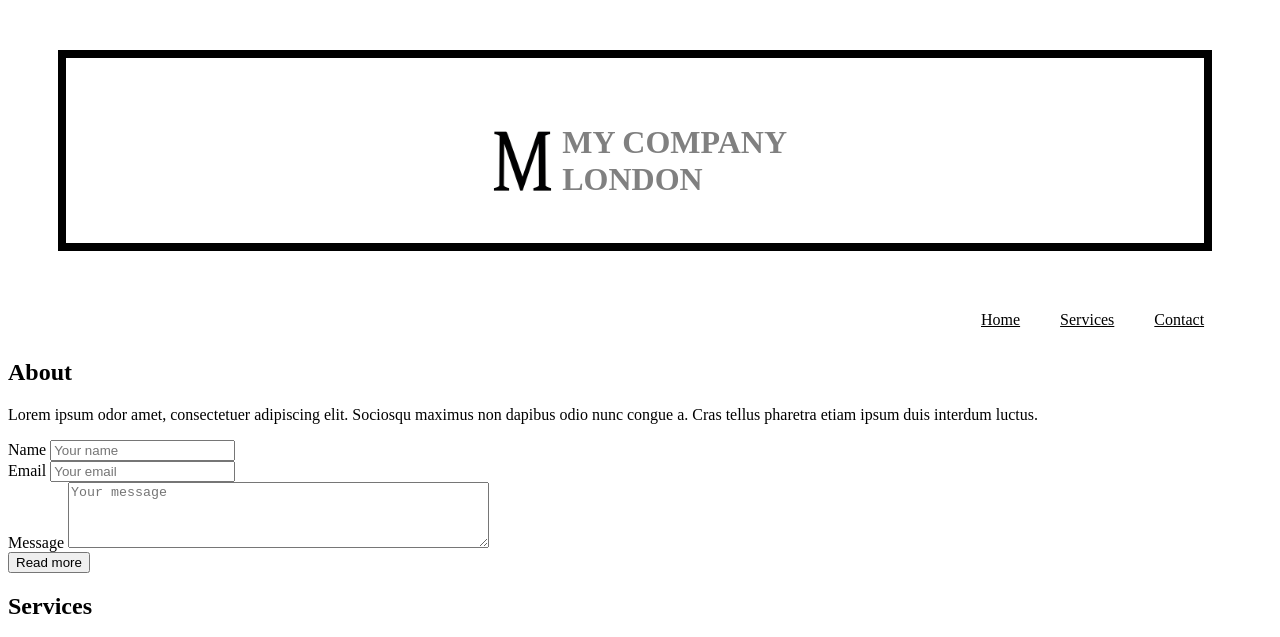
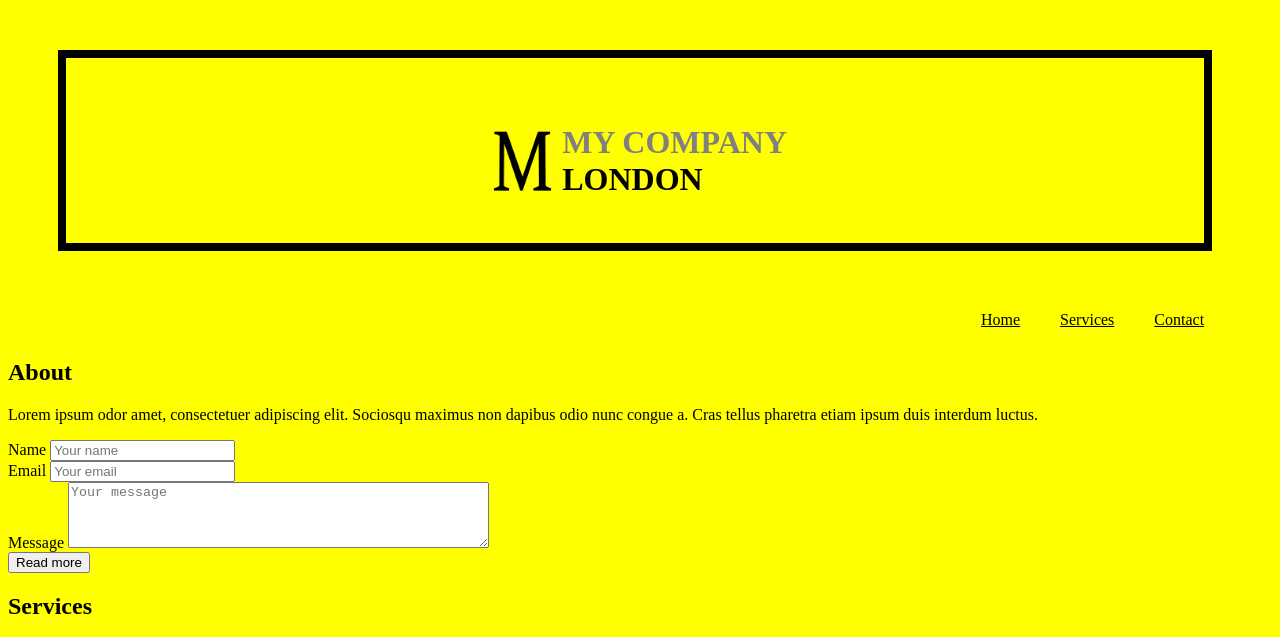
Before and after one commit to TomaszWalat/TFS-Challenges, a plain HTML site: page Day_3-Fri-07-02-25/Challenge_7/contact.html in a window 1280 px wide. Shown: the top 637 px of the page. Drawn offline with Linux system fonts and the light colour scheme.

Commit message:
added body.css file

```diff
--- a/Day_3-Fri-07-02-25/Challenge_7/contact.html
+++ b/Day_3-Fri-07-02-25/Challenge_7/contact.html
@@ -5,6 +5,7 @@
         <meta name="viewport" content="width=device-width, initial-scale=1" />
         <title>My Company London</title>
         <link rel="stylesheet" href="styles/header.css" />
+        <link rel="stylesheet" href="styles/body.css" />
         <!-- Styles -->
 
     </head>
@@ -12,7 +13,7 @@
         <header class="header-banner">
             <div class="head-banner__div">
                 <img class ="head-banner__img" src="./images/logo.png">
-                <h1 class="header-banner__title">MY COMPANY <br> LONDON</h1>
+                <h1 class="header-banner__title">MY COMPANY <br> <span style="color: black;"> LONDON</span></h1>
             </div>
         </header>
         <nav class="main-nav">
--- /dev/null
+++ b/Day_3-Fri-07-02-25/Challenge_7/styles/body.css
@@ -0,0 +1,3 @@
+body {
+    background-color: yellow;
+}
```
Also changed, not shown: Day_3-Fri-07-02-25/Challenge_7/home.html (+2 -1 lines), Day_3-Fri-07-02-25/Challenge_7/services.html (+1 -0 lines).
